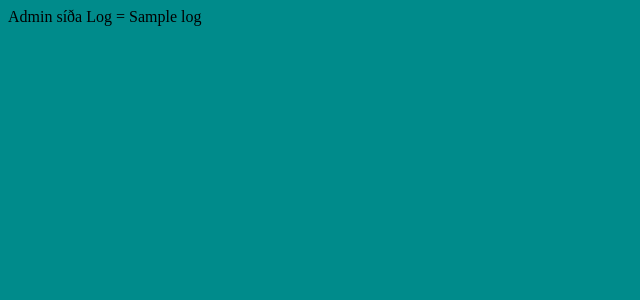
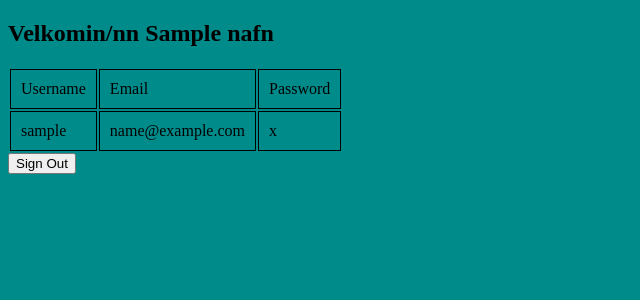
Before and after one commit to nonni1234/verk-7, a Flask app: template templates/admin.html in a window 1280 px wide. Shown: the top 300 px of the page, without its empty margins (0-640 px from the left). Run offline with Flask 2, Linux system fonts and the light colour scheme; the template is opened without the code that fills it: most values are stand-ins (such as "Sample title", 1, 10 or a date in 2020).

Commit message:
kláraði stuff

```diff
--- a/app.py
+++ b/app.py
@@ -5,14 +5,17 @@ app = Flask(__name__)
 app.secret_key = os.urandom(16)
 print(app.secret_key)
 # Sql stuff
-
-connection = pymysql.connect(
-    host='tsuts.tskoli.is',
-    user='1809022520',
-    password='mypassword',
-    db='1809022520_verk7',
-    charset='utf8',
-    cursorclass=pymysql.cursors.DictCursor)
+try:
+    connection = pymysql.connect(
+        host='tsuts.tskoli.is',
+        user='1809022520',
+        password='mypassword',
+        db='1809022520_verk7',
+        charset='utf8',
+        cursorclass=pymysql.cursors.DictCursor)
+except pymysql.OperationalError:
+    print("Connection Failed")
+    quit()
 
 sql = "SELECT * FROM USERS;"
 with connection.cursor() as cursor:
@@ -21,37 +24,80 @@ with connection.cursor() as cursor:
     print(result)
 @app.route("/")
 def home():
-    if "logged_in" in session:
-        if session["logged_in"]:
-            return template("admin.html", log = session["logged_in"])
+    if "logged_in" in session and session["logged_in"] == True:
+        return redirect(url_for("admin"))
     else:
         return template("index.html")
 
-@app.route("/submit", methods=["GET","POST"])
-def submit():
+@app.route("/admin")
+def admin():
+    if "logged_in" in session and session["logged_in"] != True:
+        return template("index.html")
+    else:
+        with connection.cursor() as cursor:
+            sql = "SELECT * FROM users"
+            cursor.execute(sql)
+            results = cursor.fetchall()
+            nafn = session.get("nafn")
+            print(results)
+            print(nafn)
+            return template("admin.html", results = results, nafn=nafn)
+
+@app.route("/login", methods=["GET","POST"])
+def loginsite():
+    if "logged_in" in session and session["logged_in"] == True:
+        redirect("/")
     if request.method == "POST":
+        if "logged_in" in session and session["logged_in"]:
+            return "þú ert logged in núþegar!"
+        else:
+            if request.method == "POST":
+                name = request.form["name"]
+                password = request.form["password"]
+                sql = f"SELECT * FROM users WHERE user_name = '{name}' AND user_password = '{password}'"
+                try:
+                    with connection.cursor() as cursor:
+                        cursor.execute(sql)
+                        results = cursor.fetchone()
+                        if results == None:
+                            return "rangt lykilorð eða notendanafn"
+                        else:
+                            session["logged_in"] = True
+                            session["nafn"] = results["user_name"]
+                            return redirect(url_for("home"))
+                except pymysql.OperationalError:
+                    return "Database tenging ekki náð" # Þetta lætur þig vita ef eitthvað er að tengingunni
+
+    else:
+        return template("login.html")
+
+@app.route("/signup", methods=["POST","GET"])
+def signupsite():
+    if "logged_in" in session and session["logged_in"] == True:
+        return redirect("/")
+    elif request.method == "POST":
         name = request.form["name"]
         email = request.form["email"]
         password = request.form["password"]
-        session["name"] = name
-        session["email"] = email
         session["logged_in"] = True
         with connection.cursor() as cursor:
             sql = f"INSERT INTO users values('{name}','{email}','{password}');"
-            cursor.execute(sql)
-            connection.commit()
-            connection.close()
+            try:
+                cursor.execute(sql)
+                connection.commit()
+            except pymysql.IntegrityError:
+                return "Þetta notendanafn og/eða email er núþegar skráð"
         return template("result.html", name=name, email=email,password=password)
-    return "error"
+    else:
+        return template("signup.html")
 
-@app.route("/login")
-def loginsite():
-    return "login"
-
-@app.route("/signup")
-def signupsite():
-    return template("signup.html")
-
+@app.route("/signout")
+def signout():
+    if "logged_in" in session:
+        session["logged_in"] = False
+        return redirect("/")
+    else:
+        return "Eitthvað fór úrskeiðis"
 @app.errorhandler(404)
 def pagenotfound(error):
     return template("404.html"), 404
--- a/requirements.txt
+++ b/requirements.txt
@@ -1,2 +1,3 @@
 Flask==1.0.2
 gunicorn==19.9.0
+pymysql
--- a/static/style.css
+++ b/static/style.css
@@ -16,3 +16,8 @@ fieldset {
 #submit {
     padding: 5px;
 }
+table * {
+    border: 1px solid black;
+    border-collapse: collapse;
+    padding: 10px;
+}
--- a/templates/admin.html
+++ b/templates/admin.html
@@ -1,7 +1,23 @@
 {% extends "default.html" %}
-{% block title %}Results{% endblock %}
+{% block title %}Admin Síða{% endblock %}
 
 {% block content %}
-Admin síða
-Log = {{ log }}
+<h2>Velkomin/nn {{ nafn }}</h2>
+<div>
+    <table>
+        <tr>
+            <td>Username</td>
+            <td>Email</td>
+            <td>Password</td>
+        </tr>
+        {% for info in results %}
+        <tr>
+            <td>{{ info["user_name"] }}</td>
+            <td>{{ info["user_email"] }}</td>
+            <td>{{ info["user_password"] }}</td>
+        </tr>
+        {% endfor %}
+    </table>
+</div>
+<a href="/signout"> <button>Sign Out</button> </a>
 {% endblock %}
--- a/templates/signup.html
+++ b/templates/login.html
@@ -3,12 +3,11 @@
 
 {% block content %}
 
-<form action="/submit" method="POST">
+<form action="/login" method="POST">
     <fieldset>
-        <legend>Sign Up</legend>
+        <legend>Login</legend>
     <div id="form">
     <input type="text" name="name" id="username" required placeholder="Username"><br>
-    <input type="email" name="email" id="email" required placeholder="Email"><br>
     <input type="password" name="password" id="password" required placeholder="Password"><br>
     </div>
     <button type="submit" id="submit">Submit</button>
```
